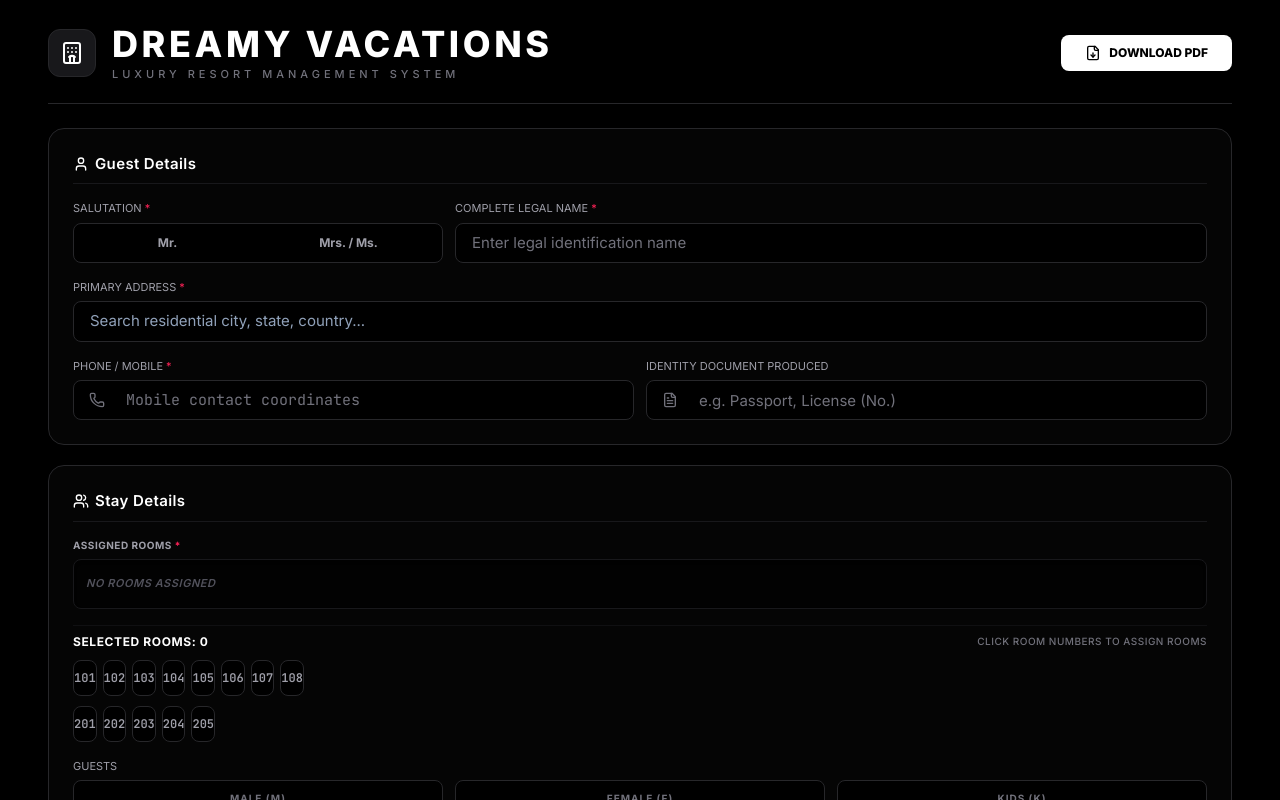
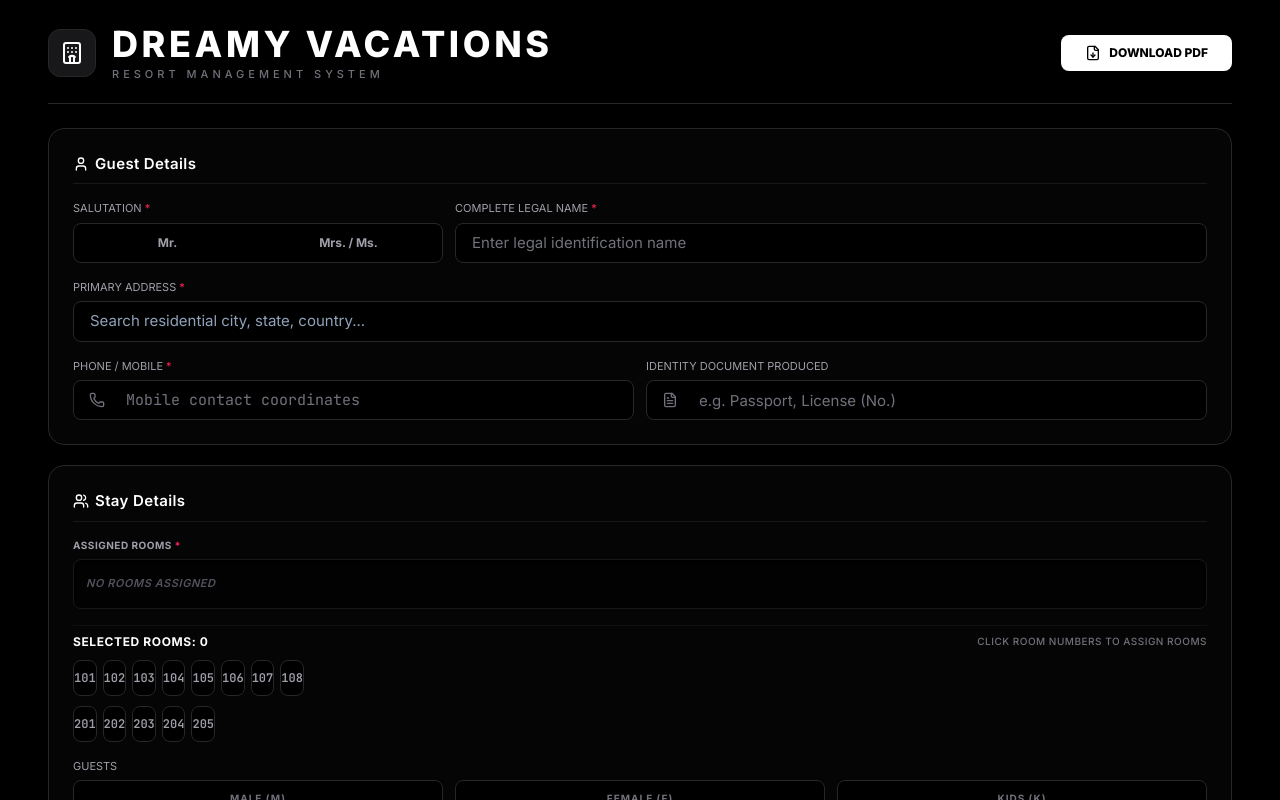
Before and after one commit to Nihaaalu/DreamyvacationsReg, a React (Vite) app: page / in a window 1280 px wide. Shown: the top 800 px of the page. Built offline with nearby package versions, Linux system fonts and the light colour scheme; a web font is replaced by a local one.

Commit message:
Update App.tsx

```diff
--- a/src/App.tsx
+++ b/src/App.tsx
@@ -339,7 +339,7 @@ export default function App() {
                 </h1>
               </div>
               <p className="text-[11px] uppercase tracking-[4px] text-zinc-500 mt-0.5 font-medium">
-                Luxury Resort Management System
+                Resort Management System
               </p>
             </div>
           </div>
```
